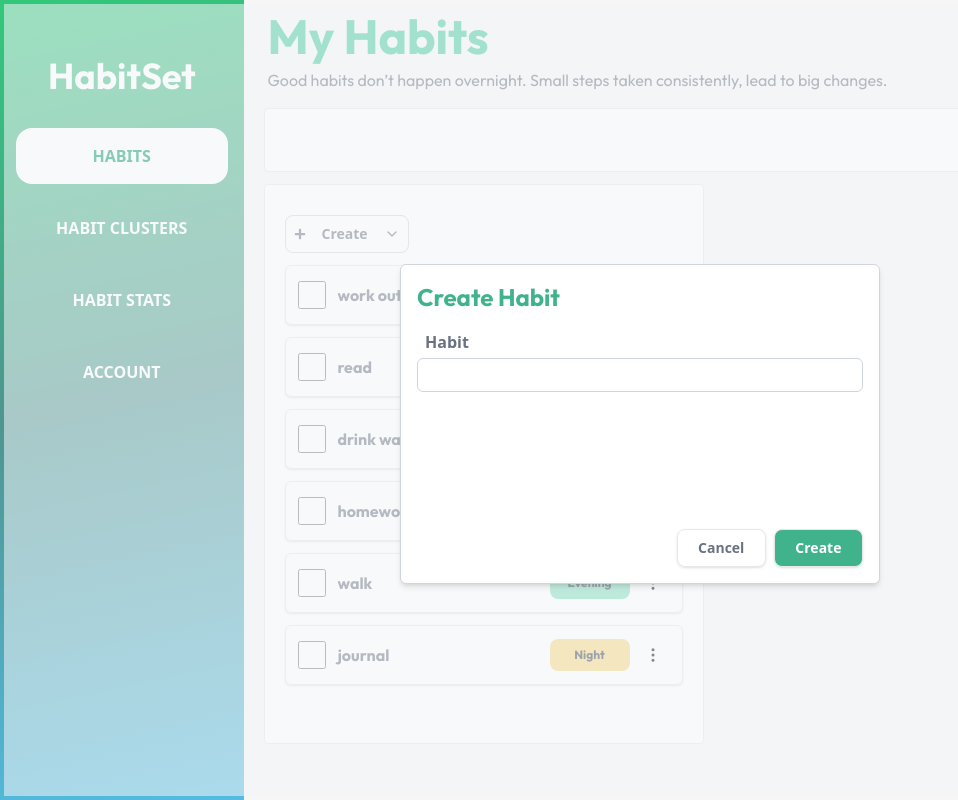
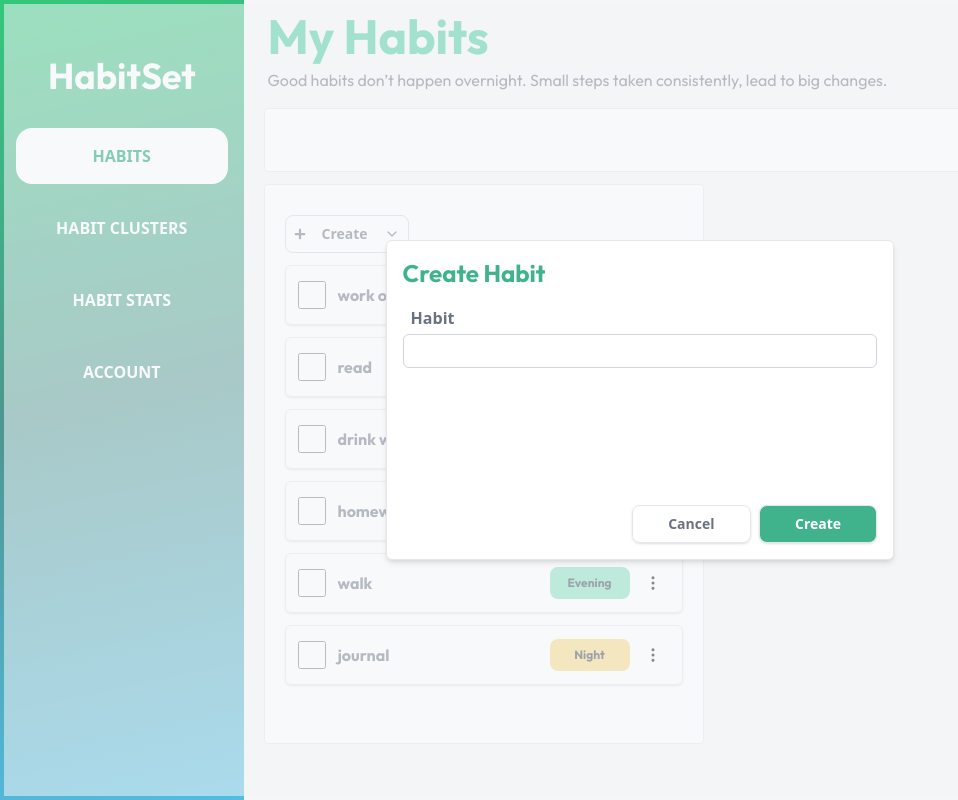
Before and after one commit to ramtin-matin/Habit-Tracker, a React (Vite) app in the folder frontend/: page /Habits in a window 1280 px wide. Both pictures are taken after a click on the button "Create". Shown: the whole page, without its empty margins (0-958 px from the left). Built offline with nearby package versions, Linux system fonts and the light colour scheme.

Commit message:
small changes, small fix

```diff
--- a/frontend/src/components/ui/habits/CreateHabit.jsx
+++ b/frontend/src/components/ui/habits/CreateHabit.jsx
@@ -9,16 +9,16 @@ const CreateHabit = ({ habits, addHabit }) => {
   const handleAddHabit = () => {
     if (!newHabit.trim()) return;
     const newItem = {
-      id: habits.length + 1,
+      id: crypto.randomUUID(),
       name: newHabit,
       cluster: "Habit",
       color: "bg-gray-300",
       completed: false,
+      completedOn: null,
     };
     addHabit(newItem);
     console.log("new habit: ", newHabit);
     setNewHabit("");
-    console.log("current time: ", Date.now());
     console.log("Number of habits: ", habits.length + 1);
   };
 
@@ -34,7 +34,11 @@ const CreateHabit = ({ habits, addHabit }) => {
       </button>
       {createHabitModal && (
         <div className="fixed inset-1 flex items-center justify-center bg-gray-100/55 z-20">
-          <div className="flex justify-between gap-2 w-120 h-80 flex-col absolute mt-12 p-4 sm:p-4 border border-gray-300 bg-white shadow-md rounded-md">
+          <div
+            className="flex flex-col justify-between gap-2
+                  w-[80%] sm:w-[55%] md:w-[40%] h-80
+                  p-4 border border-gray-200 bg-white shadow-md rounded-md"
+          >
             <h1 className="font-bold text-2xl text-emerald-600/75">
               Create Habit
             </h1>
@@ -50,7 +54,7 @@ const CreateHabit = ({ habits, addHabit }) => {
             <div className="justify-end flex gap-2">
               <button
                 onClick={() => setCreateHabitModal(false)}
-                className="font-bold w-1/5 text-xs sm:text-sm p-2 border rounded-lg shadow-sm border-gray-200 text-gray-500 hover:bg-gray-50 active:bg-gray-100 cursor-pointer"
+                className="font-bold w-[25%] text-xs sm:text-sm p-2 border rounded-lg shadow-sm border-gray-200 text-gray-500 hover:bg-gray-50 active:bg-gray-100 cursor-pointer"
               >
                 Cancel
               </button>
@@ -59,7 +63,7 @@ const CreateHabit = ({ habits, addHabit }) => {
                   handleAddHabit();
                   setCreateHabitModal(false);
                 }}
-                className="font-bold w-1/5 text-xs sm:text-sm p-2 border rounded-lg shadow-sm border-gray-200 text-white bg-emerald-600/75 hover:bg-emerald-600/80 active:bg-emerald-600/85 cursor-pointer"
+                className="font-bold w-[25%] text-xs sm:text-sm p-2 border rounded-lg shadow-sm border-gray-200 text-white bg-emerald-600/75 hover:bg-emerald-600/80 active:bg-emerald-600/85 cursor-pointer"
               >
                 Create
               </button>
--- a/frontend/src/components/ui/habits/HabitCard.jsx
+++ b/frontend/src/components/ui/habits/HabitCard.jsx
@@ -80,7 +80,11 @@ const HabitCard = ({ habits, onDelete, habitCompleted, onEdit }) => {
             )}
             {editMenu === habit.id && (
               <div className="fixed inset-1 flex items-center justify-center bg-gray-100/55 z-20">
-                <div className="flex justify-between gap-2 w-120 h-80 flex-col absolute mt-12 p-3 sm:p-4 border border-gray-200 bg-white shadow-xs rounded-md">
+                <div
+                  className="flex flex-col justify-between gap-2
+                  w-[80%] sm:w-[55%] md:w-[40%] h-80
+                  p-4 border border-gray-200 bg-white shadow-md rounded-md"
+                >
                   <h1 className="font-bold text-2xl text-emerald-600/75">
                     Edit Habit
                   </h1>
@@ -100,7 +104,7 @@ const HabitCard = ({ habits, onDelete, habitCompleted, onEdit }) => {
                         setEditMenu(null);
                         setThreeDotMenu(null);
                       }}
-                      className="font-bold w-1/5 text-xs sm:text-sm p-2 border rounded-lg shadow-sm border-gray-200 text-gray-500 hover:bg-gray-50 active:bg-gray-100 cursor-pointer"
+                      className="font-bold w-[25%] text-xs sm:text-sm p-2 border rounded-lg shadow-sm border-gray-200 text-gray-500 hover:bg-gray-50 active:bg-gray-100 cursor-pointer"
                     >
                       Cancel
                     </button>
@@ -111,7 +115,7 @@ const HabitCard = ({ habits, onDelete, habitCompleted, onEdit }) => {
                         setThreeDotMenu(null);
                         setEditMenu(null);
                       }}
-                      className="font-bold w-1/5 text-xs sm:text-sm p-2 border rounded-lg shadow-sm border-gray-200 text-white bg-emerald-600/75 hover:bg-emerald-600/80 active:bg-emerald-600/85 cursor-pointer"
+                      className="font-bold w-[25%] text-xs sm:text-sm p-2 border rounded-lg shadow-sm border-gray-200 text-white bg-emerald-600/75 hover:bg-emerald-600/80 active:bg-emerald-600/85 cursor-pointer"
                     >
                       Edit
                     </button>
--- a/frontend/src/pages/dashboard/habits.jsx
+++ b/frontend/src/pages/dashboard/habits.jsx
@@ -5,57 +5,74 @@ import HabitCard from "../../components/ui/habits/HabitCard";
 const Habits = () => {
   const [habits, setHabits] = useState([
     {
-      id: 1,
+      id: crypto.randomUUID(),
       name: "work out",
       cluster: "Health",
       color: "bg-blue-500/50",
       completed: false,
+      completedOn: null,
     },
     {
-      id: 2,
+      id: crypto.randomUUID(),
       name: "read",
       cluster: "Exercise",
       color: "bg-red-500/50",
       completed: false,
+      completedOn: null,
     },
     {
-      id: 3,
+      id: crypto.randomUUID(),
       name: "drink water",
       cluster: "After work",
       color: "bg-pink-500/50",
       completed: false,
+      completedOn: null,
     },
     {
-      id: 4,
+      id: crypto.randomUUID(),
       name: "homework",
       cluster: "Morning",
       color: "bg-purple-500/50",
       completed: false,
+      completedOn: null,
     },
     {
-      id: 5,
+      id: crypto.randomUUID(),
       name: "walk",
       cluster: "Evening",
       color: "bg-emerald-500/50",
       completed: false,
+      completedOn: null,
     },
     {
-      id: 6,
+      id: crypto.randomUUID(),
       name: "journal",
       cluster: "Night",
       color: "bg-yellow-500/50",
       completed: false,
+      completedOn: null,
     },
   ]);
 
+  // checks off habit and gets date when habit got completed
   const toggleHabitChecked = (habitId) => {
+    console.log("habit id: ", habitId);
     setHabits((prevHabits) =>
       prevHabits.map((habit) =>
-        habit.id === habitId ? { ...habit, completed: !habit.completed } : habit
+        habit.id === habitId
+          ? {
+              ...habit,
+              completed: !habit.completed,
+              completedOn: !habit.completed
+                ? new Date().toISOString().slice(0, 10) // to get date in (0000-00-00) format
+                : null,
+            }
+          : habit
       )
     );
   };
 
+  // edit the habit name
   const editHabit = (habitId, updatedHabit) => {
     setHabits((prevHabits) =>
       prevHabits.map((habit) =>
@@ -64,8 +81,9 @@ const Habits = () => {
     );
   };
 
+  // add habit as first
   const addHabit = (newHabit) => {
-    setHabits((prev) => [...prev, newHabit]);
+    setHabits((prev) => [newHabit, ...prev]);
   };
 
   const deleteHabit = (habitId) => {
```
